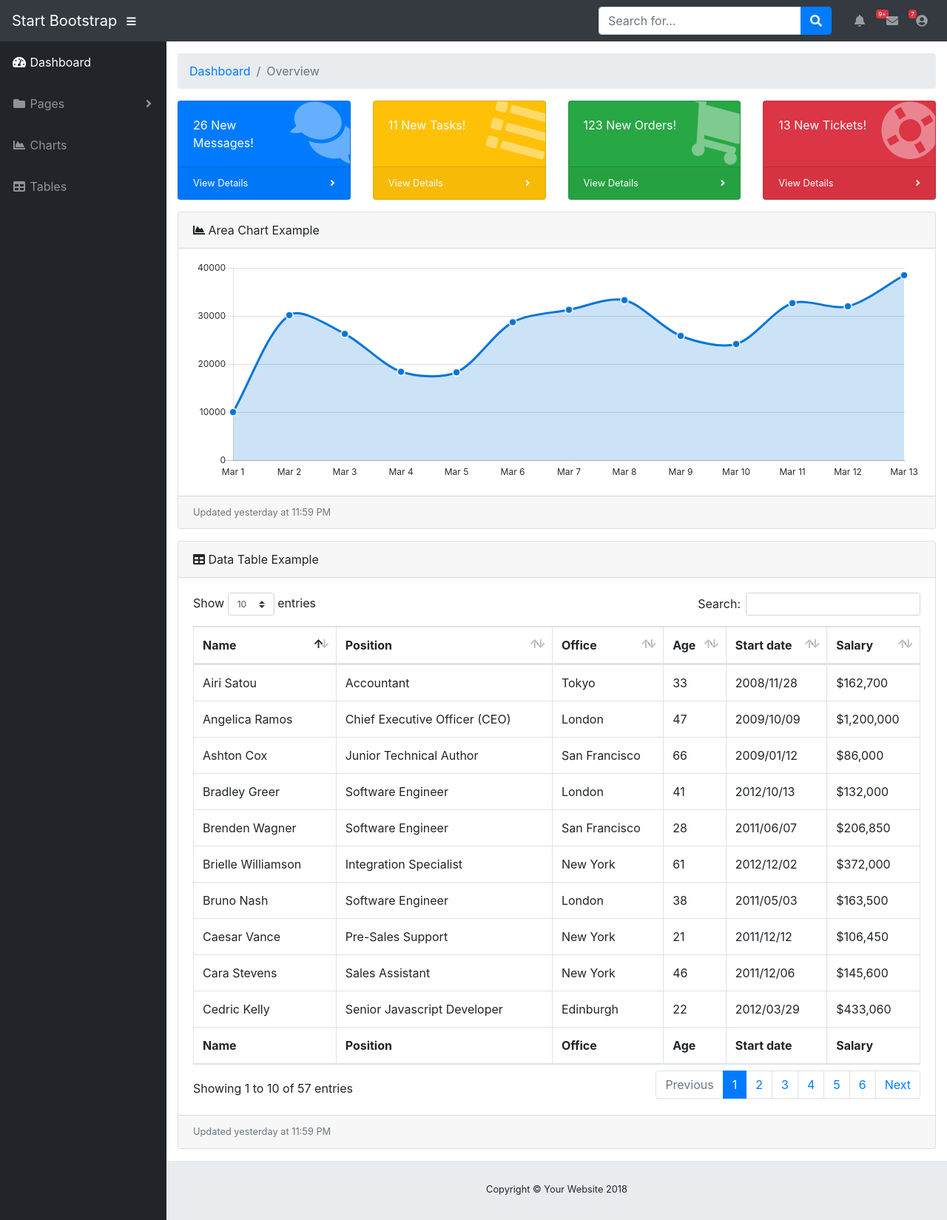
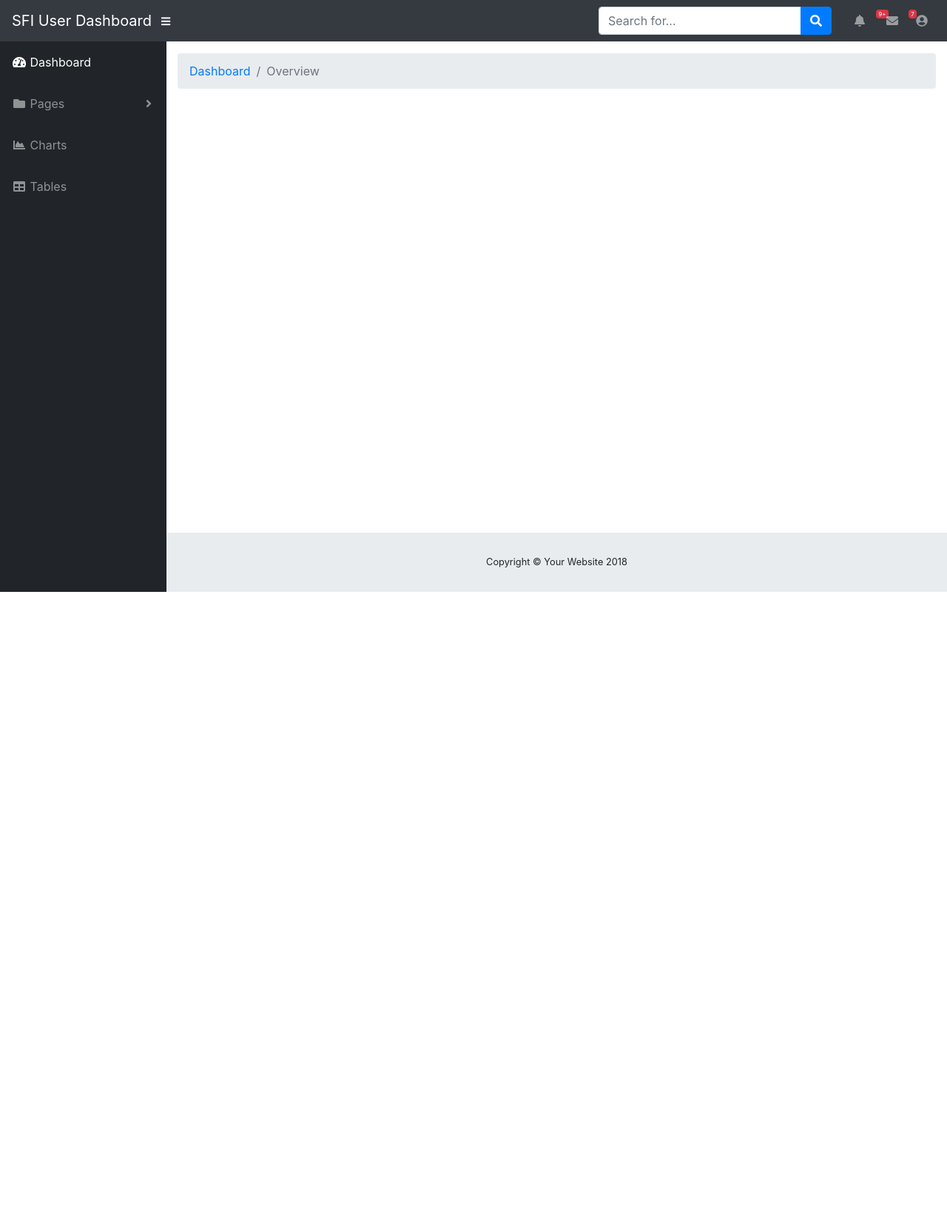
Before and after one commit to Stephen-O-Donovan/mysite, a Flask app: page /dashboard in a window 1280 px wide. Shown: the whole page at 74% size. After the commit the page ends 800 px from the top, so only its background shows below. Run offline with Flask 2, Linux system fonts and the light colour scheme; the visitor is signed in with stand-in values (Sample User, id 1); some libraries are stand-ins or nearby versions.

Commit message:
Changed dashboard

```diff
--- a/templates/dashboard.html
+++ b/templates/dashboard.html
@@ -29,7 +29,7 @@
 
     <nav class="navbar navbar-expand navbar-dark bg-dark static-top">
 
-      <a class="navbar-brand mr-1" href="index.html">Start Bootstrap</a>
+      <a class="navbar-brand mr-1" href="index.html">SFI User Dashboard</a>
 
       <button class="btn btn-link btn-sm text-white order-1 order-sm-0" id="sidebarToggle" href="#">
         <i class="fas fa-bars"></i>
@@ -98,6 +98,7 @@
             <span>Dashboard</span>
           </a>
         </li>
+
         <li class="nav-item dropdown">
           <a class="nav-link dropdown-toggle" href="#" id="pagesDropdown" role="button" data-toggle="dropdown" aria-haspopup="true" aria-expanded="false">
             <i class="fas fa-fw fa-folder"></i>
@@ -114,6 +115,7 @@
             <a class="dropdown-item" href="blank.html">Blank Page</a>
           </div>
         </li>
+
         <li class="nav-item">
           <a class="nav-link" href="charts.html">
             <i class="fas fa-fw fa-chart-area"></i>
@@ -138,7 +140,7 @@
             <li class="breadcrumb-item active">Overview</li>
           </ol>
 
-          <!-- Icon Cards-->
+          <!-- Icon Cards
           <div class="row">
             <div class="col-xl-3 col-sm-6 mb-3">
               <div class="card text-white bg-primary o-hidden h-100">
@@ -206,7 +208,7 @@
             </div>
           </div>
 
-          <!-- Area Chart Example-->
+          <!-- Area Chart Example
           <div class="card mb-3">
             <div class="card-header">
               <i class="fas fa-chart-area"></i>
@@ -217,7 +219,7 @@
             <div class="card-footer small text-muted">Updated yesterday at 11:59 PM</div>
           </div>
 
-          <!-- DataTables Example -->
+          <!-- DataTables Example
           <div class="card mb-3">
             <div class="card-header">
               <i class="fas fa-table"></i>
```
Also changed, not shown: 1 other file.
